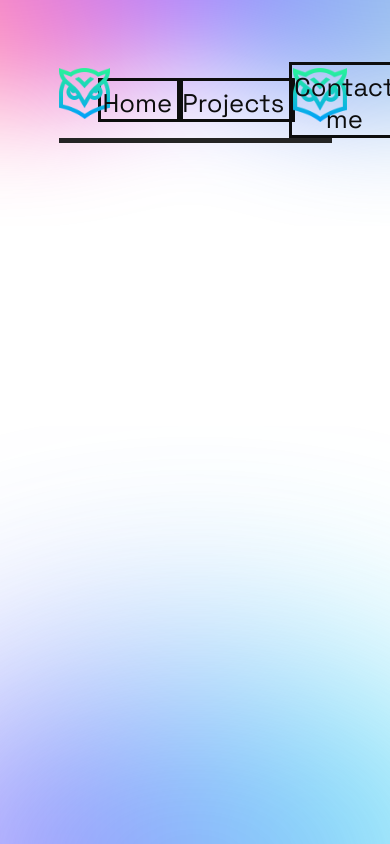
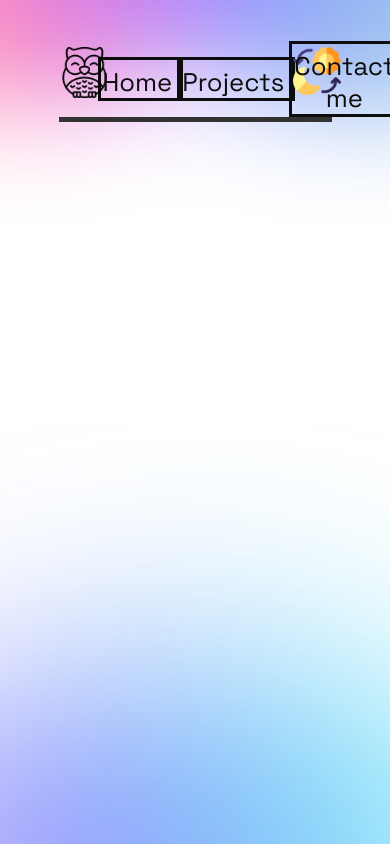
Before and after one commit to chinmay200/PortfolioSite, a React (Create React App) app: page / in a window 390 px wide. Built offline with nearby package versions, Linux system fonts and the light colour scheme.

Commit message:
Making navbar responsive

```diff
--- a/src/Styles/genralStyling.css
+++ b/src/Styles/genralStyling.css
@@ -1,5 +1,5 @@
 .underline{
     height: 5px;
     width: 100%;
-    background-color: rgb(37, 37, 37);
+    background-color: rgb(51, 51, 51);
 }
--- a/src/Styles/nav.css
+++ b/src/Styles/nav.css
@@ -2,7 +2,7 @@
     display: flex;
     flex-direction: column;
     width: 100vw;
-    height: 25vh;
+    height: 20vh;
     justify-content: center;
     align-items: center;
 }
@@ -14,12 +14,17 @@
 
 .logo{
     width: 10vw;
-    justify-content: center;
+    text-align: center;
 }
 
 .navlinks{
     display: flex;
-    justify-content: space-evenly;
+    justify-content: space-around;
     align-items: center;
     width: 50vw;
 }
+
+.themetoggle{
+    width: 10vw;
+    text-align: center;
+}
--- a/src/components/Navbar.jsx
+++ b/src/components/Navbar.jsx
@@ -1,5 +1,6 @@
 import '../Styles/nav.css'
 import logo from '../Styles/owl.png'
+import toggle from '../Styles/day-and-night.png'
 import Buttons from './Buttons';
 import React from 'react'
 
@@ -19,7 +20,7 @@ export default function Navbar() {
         </div>
 
         <div className="themetoggle">
-          <img src={logo} alt="" srcset="" style={{ "width": "3.4em", "height": "3.4em" }} className="toggle"></img>
+          <img src={toggle} alt="" srcset="" style={{ "width": "3em", "height": "3em" }} className="toggle"></img>
         </div>
 
       </div>
```
Also changed, not shown: src/Styles/owl.png.
